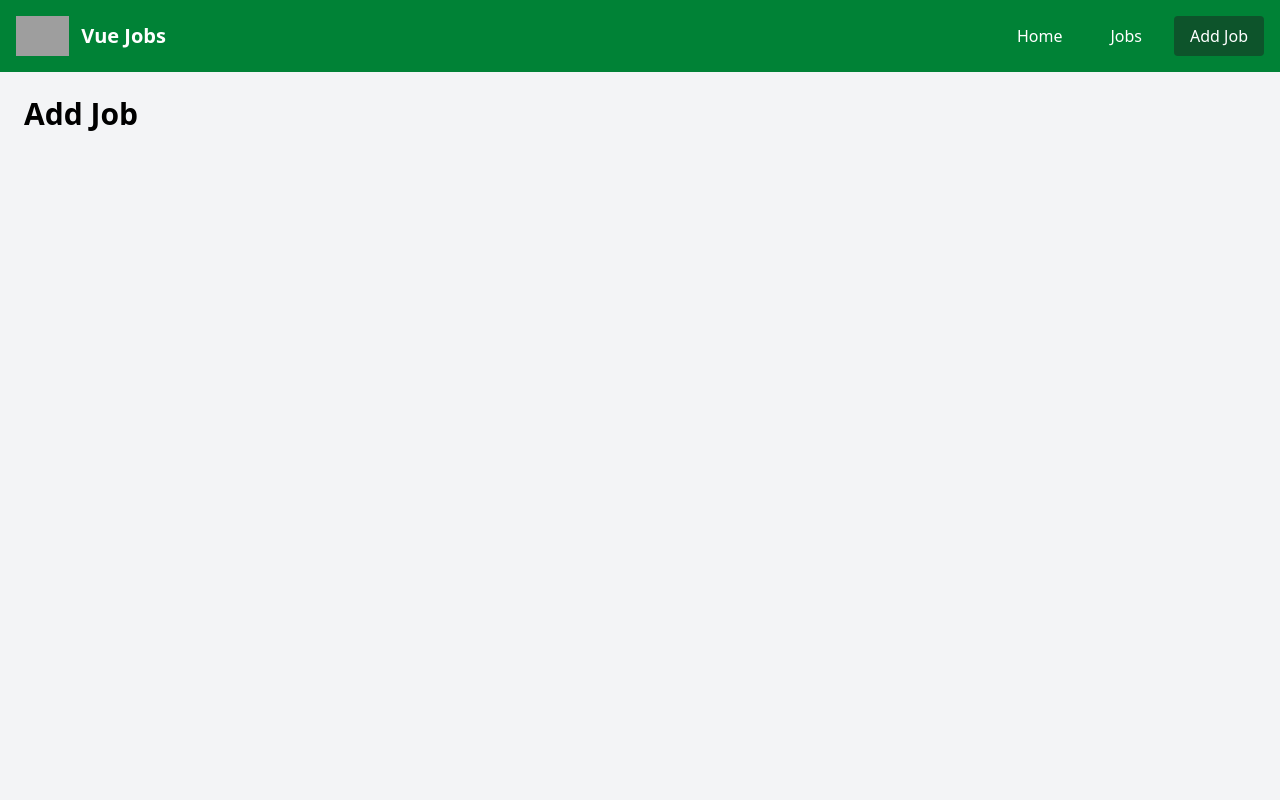
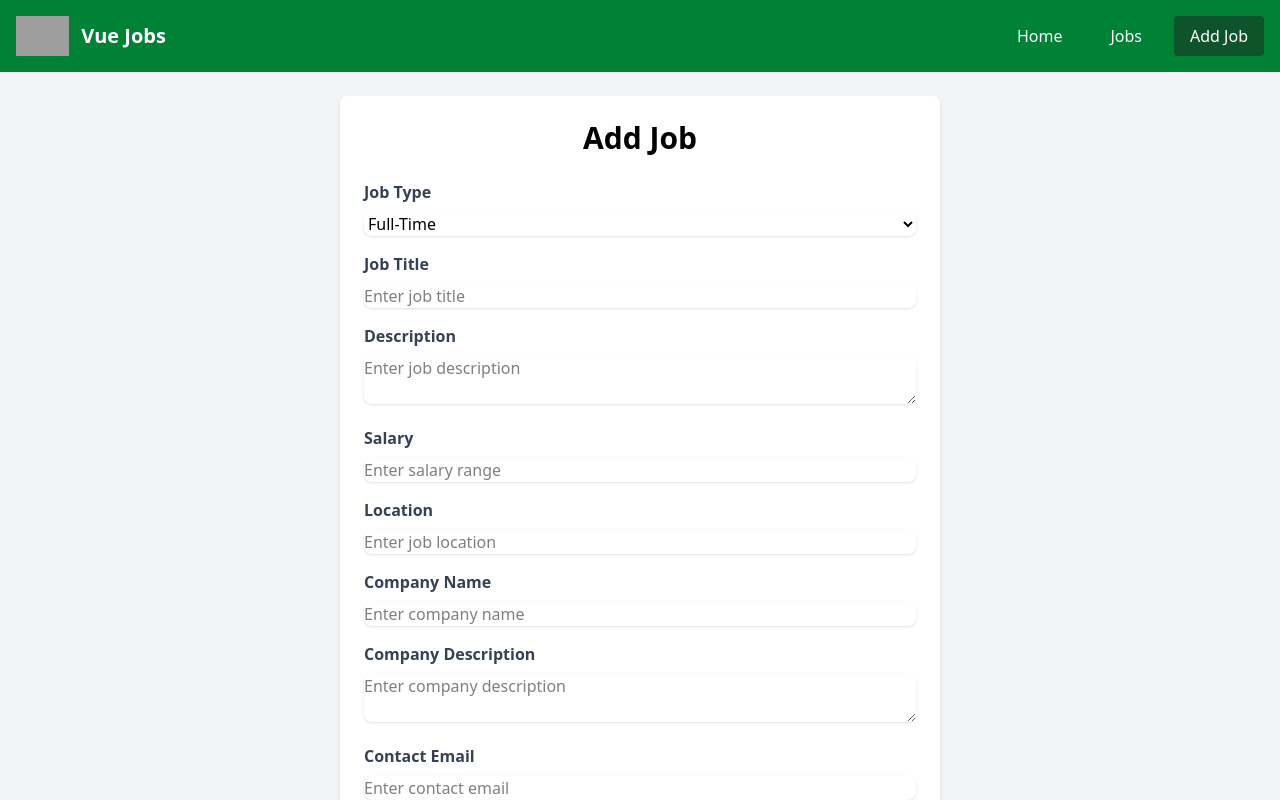
Before and after one commit to mesajil/vuejs-jobportal, a Vue app: page /jobs/add in a window 1280 px wide. Shown: the top 800 px of the page. Built offline with nearby package versions, Linux system fonts and the light colour scheme; grey boxes are pictures that could not be loaded.

Commit message:
feat(AddJob): Implement job addition form with API integration

```diff
--- a/src/views/AddJob.vue
+++ b/src/views/AddJob.vue
@@ -1,8 +1,153 @@
 <template>
   <div class="p-6 bg-gray-100 min-h-screen">
-    <h1 class="text-3xl font-bold mb-6">Add Job</h1>
-    <!-- Add your form or content here -->
+    <form
+      @submit.prevent="submitForm"
+      class="bg-white shadow-md rounded-lg p-6 space-y-4 md:w-[600px] mx-auto"
+    >
+      <h1 class="text-3xl font-bold mb-6 text-center">Add Job</h1>
+      <!-- Job Type -->
+      <div>
+        <label for="type" class="block text-gray-700 font-bold mb-2">Job Type</label>
+        <select
+          id="type"
+          v-model="form.type"
+          class="w-full border-gray-300 rounded-lg shadow-sm focus:ring focus:ring-green-500"
+        >
+          <option value="Full-Time">Full-Time</option>
+          <option value="Part-Time">Part-Time</option>
+          <option value="Contract">Contract</option>
+        </select>
+      </div>
+
+      <!-- Job Title -->
+      <div>
+        <label for="title" class="block text-gray-700 font-bold mb-2">Job Title</label>
+        <input
+          id="title"
+          type="text"
+          v-model="form.title"
+          class="w-full border-gray-300 rounded-lg shadow-sm focus:ring focus:ring-green-500"
+          placeholder="Enter job title"
+        />
+      </div>
+
+      <!-- Job Description -->
+      <div>
+        <label for="description" class="block text-gray-700 font-bold mb-2">Description</label>
+        <textarea
+          id="description"
+          v-model="form.description"
+          class="w-full border-gray-300 rounded-lg shadow-sm focus:ring focus:ring-green-500"
+          placeholder="Enter job description"
+        ></textarea>
+      </div>
+
+      <!-- Salary -->
+      <div>
+        <label for="salary" class="block text-gray-700 font-bold mb-2">Salary</label>
+        <input
+          id="salary"
+          type="text"
+          v-model="form.salary"
+          class="w-full border-gray-300 rounded-lg shadow-sm focus:ring focus:ring-green-500"
+          placeholder="Enter salary range"
+        />
+      </div>
+
+      <!-- Location -->
+      <div>
+        <label for="location" class="block text-gray-700 font-bold mb-2">Location</label>
+        <input
+          id="location"
+          type="text"
+          v-model="form.location"
+          class="w-full border-gray-300 rounded-lg shadow-sm focus:ring focus:ring-green-500"
+          placeholder="Enter job location"
+        />
+      </div>
+
+      <!-- Company Info -->
+      <div>
+        <label for="company-name" class="block text-gray-700 font-bold mb-2">Company Name</label>
+        <input
+          id="company-name"
+          type="text"
+          v-model="form.company.name"
+          class="w-full border-gray-300 rounded-lg shadow-sm focus:ring focus:ring-green-500"
+          placeholder="Enter company name"
+        />
+      </div>
+      <div>
+        <label for="company-description" class="block text-gray-700 font-bold mb-2"
+          >Company Description</label
+        >
+        <textarea
+          id="company-description"
+          v-model="form.company.description"
+          class="w-full border-gray-300 rounded-lg shadow-sm focus:ring focus:ring-green-500"
+          placeholder="Enter company description"
+        ></textarea>
+      </div>
+      <div>
+        <label for="contact-email" class="block text-gray-700 font-bold mb-2">Contact Email</label>
+        <input
+          id="contact-email"
+          type="email"
+          v-model="form.company.contactEmail"
+          class="w-full border-gray-300 rounded-lg shadow-sm focus:ring focus:ring-green-500"
+          placeholder="Enter contact email"
+        />
+      </div>
+      <div>
+        <label for="contact-phone" class="block text-gray-700 font-bold mb-2">Contact Phone</label>
+        <input
+          id="contact-phone"
+          type="text"
+          v-model="form.company.contactPhone"
+          class="w-full border-gray-300 rounded-lg shadow-sm focus:ring focus:ring-green-500"
+          placeholder="Enter contact phone"
+        />
+      </div>
+
+      <!-- Submit Button -->
+      <div>
+        <button
+          type="submit"
+          class="w-full bg-green-500 text-white font-bold py-2 px-4 rounded hover:bg-green-600"
+        >
+          Submit
+        </button>
+      </div>
+    </form>
   </div>
 </template>
 
-<script setup></script>
+<script setup>
+import { reactive } from 'vue'
+import axios from 'axios'
+
+const form = reactive({
+  type: 'Full-Time',
+  title: '',
+  description: '',
+  salary: '',
+  location: '',
+  company: {
+    name: '',
+    description: '',
+    contactEmail: '',
+    contactPhone: '',
+  },
+})
+
+const submitForm = async () => {
+  try {
+    const response = await axios.post('/api/jobs', form)
+    console.log('Job added successfully:', response.data)
+    alert('Job added successfully!')
+  } catch (error) {
+    console.error('Error adding job:', error)
+    alert('Failed to add job.')
+  }
+}
+</script>
```
